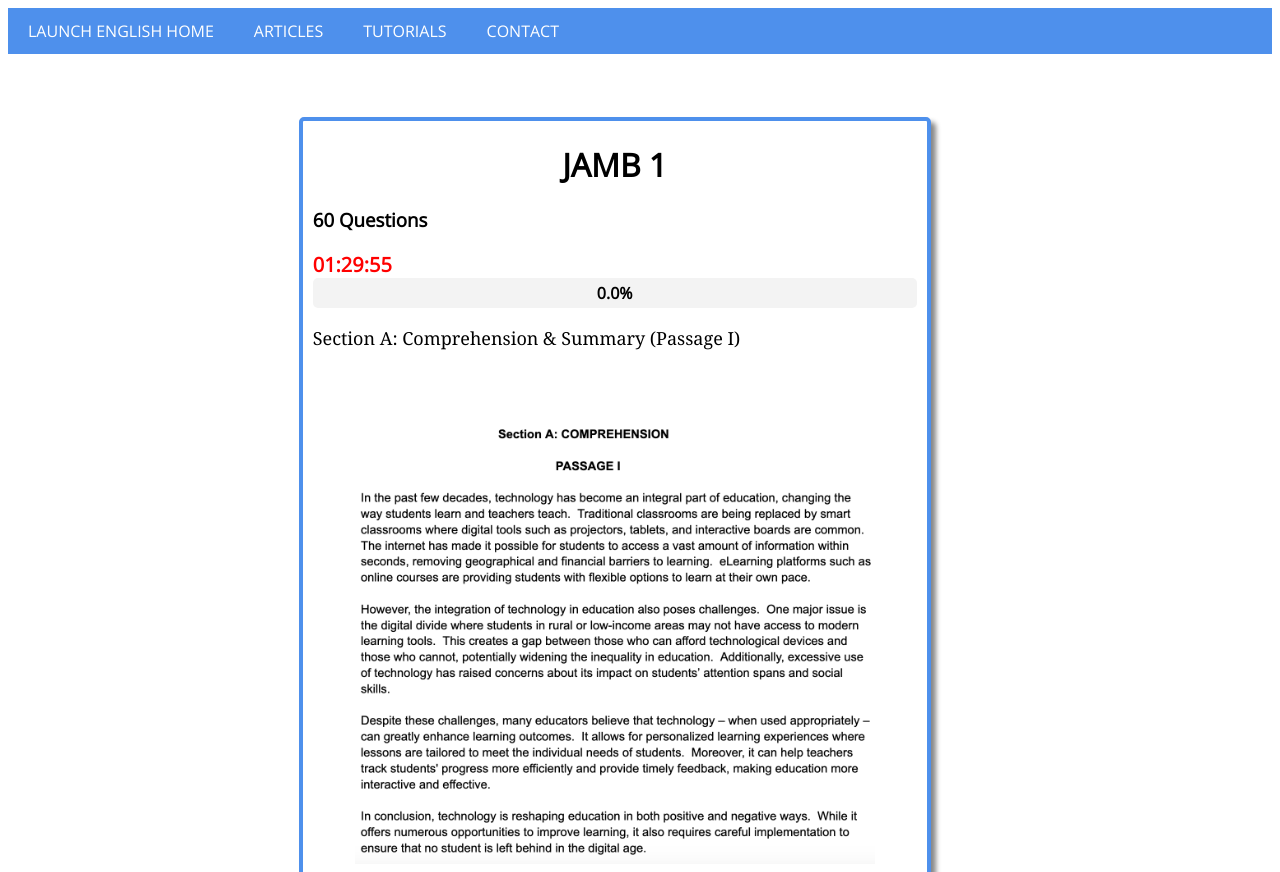
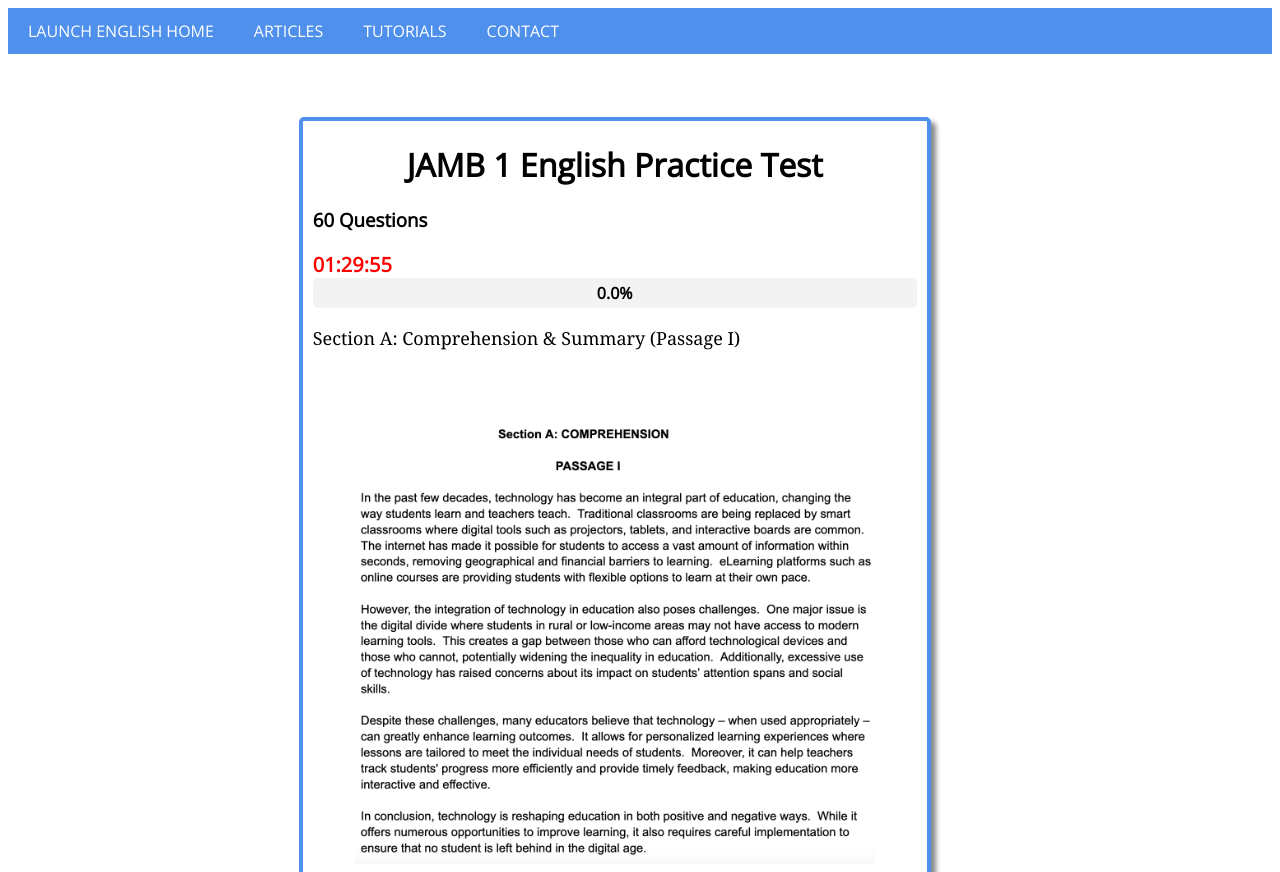
Before and after one commit to ssoundarararajan/jamb1, a plain HTML site: page index.html in a window 1280 px wide. Shown: the top 872 px of the page. Drawn offline with nearby package versions, Linux system fonts and the light colour scheme.

Commit message:
Updated prev, next, start exam button styling. Exam overview modified

```diff
--- a/index.html
+++ b/index.html
@@ -1,7 +1,7 @@
 <!DOCTYPE html>
 <html lang="en-US">
   <head>
-    <title>LaunchEnglish - JAMB 1</title>
+    <title>LaunchEnglish - JAMB Use of English Practice Test 1</title>
     <link type="text/css" rel="stylesheet" href="css/main.css" />
     <link
       rel="stylesheet"
@@ -51,7 +51,7 @@
   <body>
     <div id="container">
       <div class="title">
-        <h1>JAMB 1</h1>
+        <h1>JAMB 1 English Practice Test</h1>
         <h3>60 Questions</h3>
         <div
           id="timer"
```
